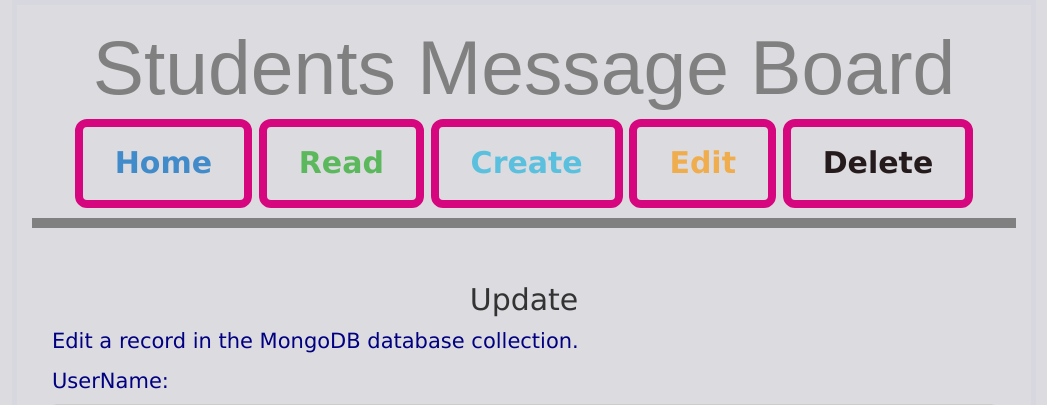
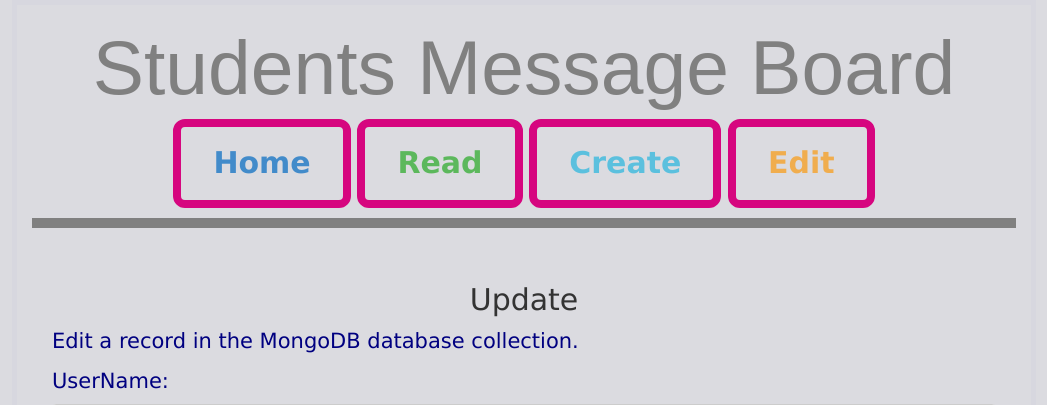
Before and after one commit to uljad/WebAppDemo, a Flask app: page /delete in a window 1280 px wide. Shown: the top 405 px of the page, without its empty margins (116-1163 px from the left). Run offline with Flask 2, Linux system fonts and the light colour scheme; parts of the project's set-up code (start-up, migrations or seed data) failed here and were passed over; some libraries are stand-ins or nearby versions.

Commit message:
no more delete

```diff
--- a/templates/base.html
+++ b/templates/base.html
@@ -4,7 +4,6 @@
     <link href="//netdna.bootstrapcdn.com/bootstrap/3.0.3/css/bootstrap.min.css" rel="stylesheet" id="bootstrap-css">
     <script src="//netdna.bootstrapcdn.com/bootstrap/3.0.3/js/bootstrap.min.js"></script>
     <script src="//code.jquery.com/jquery-1.11.1.min.js"></script>
-    <!-- <script src="https://rawcdn.githack.com/uljadberdica1000/WebAppDemo/77344cbc2a23f4ca643c49dc9875f22299d432a1/YesNo.js"></script> -->
     <meta name="viewport" content="width=device-width, initial-scale=1">
     <link rel="stylesheet" href="https://cdnjs.cloudflare.com/ajax/libs/font-awesome/4.7.0/css/font-awesome.min.css">
     <title>Flask-MongoDB Example App</title>
@@ -22,8 +21,7 @@
           <a href="{{ url_for('read')}}" class="btn btn-read btn-outline"><i class="icon-edit"></i> <strong>Read</strong></a>
           <a href="{{ url_for('create')}}" class="btn btn-create btn-outline"><i class="icon-trash"></i> <strong>Create</strong></a>
           <a href="{{ url_for('edit_post')}}" class="btn btn-edit btn-outline"><i class="icon-align-justify"></i> <strong>Edit</strong></a>
-          <a href="{{ url_for('delete_post')}}" class="btn btn-delete btn-outline"><i class="icon-align-justify"></i> <strong>Delete</strong></a>
-
+          <!-- <a href="{{ url_for('delete_post')}}" class="btn btn-delete btn-outline"><i class="icon-align-justify"></i> <strong>Delete</strong></a> -->
         </p>
       </header>
       <main>{% block container %} {% endblock %}</main>
```
